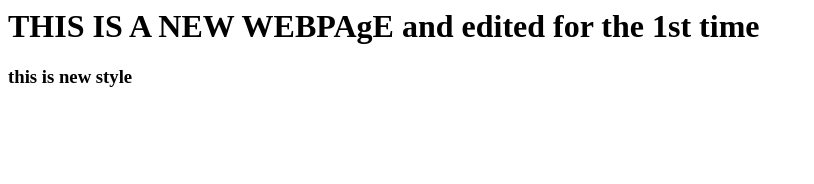
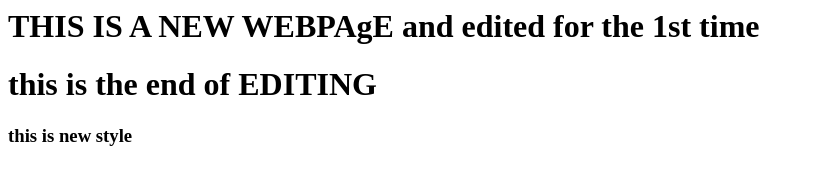
Before and after one commit to abhiram2211/site-pipe, a plain HTML site: page index.html in a window 1280 px wide. Shown: the whole page, without its empty margins (0-814 px from the left). Drawn offline with Linux system fonts and the light colour scheme.

Commit message:
this is last commit

```diff
--- a/index.html
+++ b/index.html
@@ -2,6 +2,7 @@
 <body>
 
 <h1>THIS IS A NEW WEBPAgE and edited for the 1st time</h1>
+<h1>this is the end of EDITING</h1>
 <h3>this is new style</h3>
 
 </body>
```
